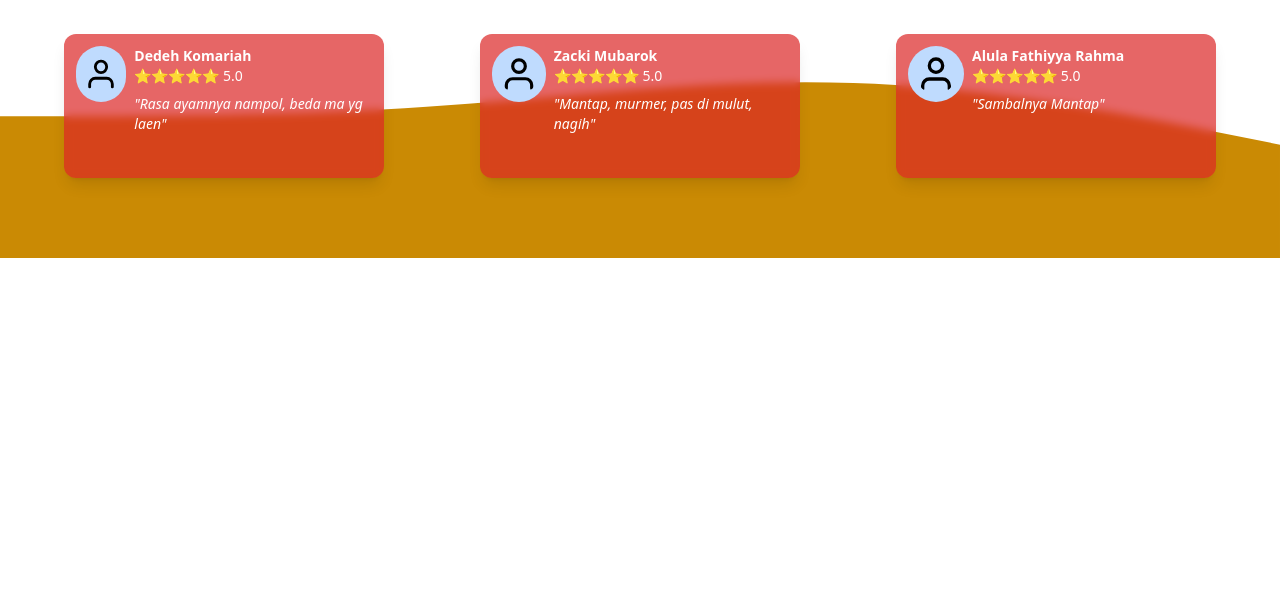
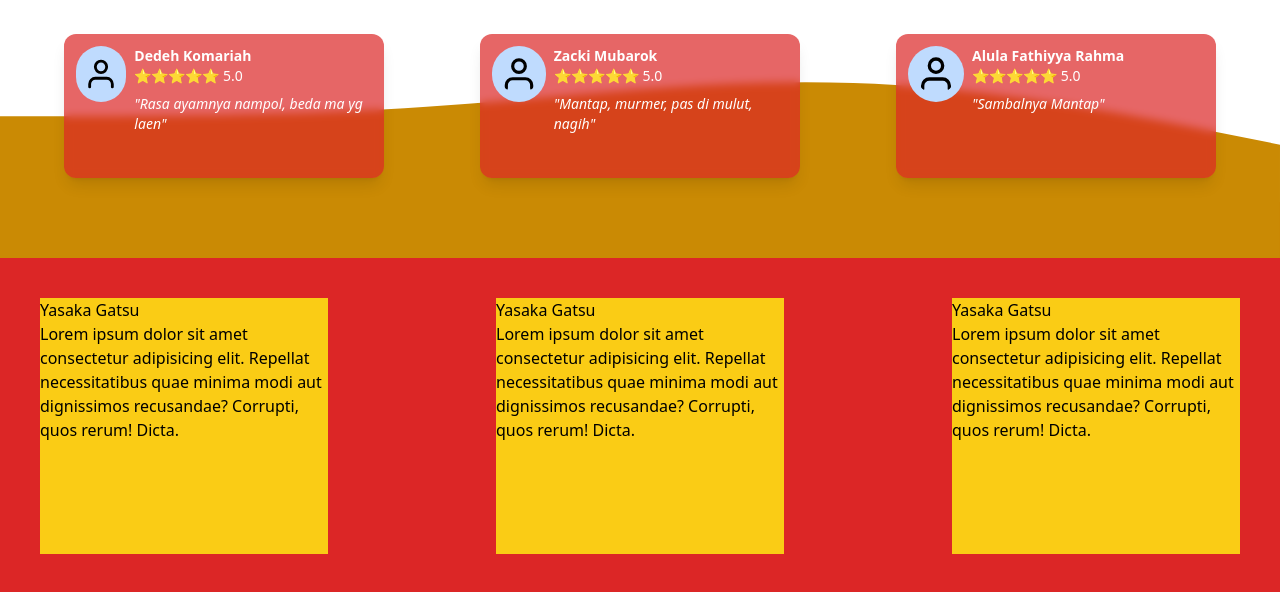
Before and after one commit to aawaludin/yasakagatsu, a website: page index.html in a window 1280 px wide. Shown: the part 410-1002 px from the top of the page. Before the commit the page ends 800 px from the top, so only its background shows below. Drawn offline with Linux system fonts and the light colour scheme.

Commit message:
membuat footer awal

```diff
--- a/index.html
+++ b/index.html
@@ -108,6 +108,26 @@
       </div>
     </section>
     <!-- review customer -->
+
+    <!-- footer -->
+    <section class="bg-red-600">
+      <div class="flex justify-between p-10">
+        <div class="w-72 h-64 bg-yellow-400 mt-14">
+          <h1>Yasaka Gatsu</h1>
+          <p>Lorem ipsum dolor sit amet consectetur adipisicing elit. Repellat necessitatibus quae minima modi aut dignissimos recusandae? Corrupti, quos rerum! Dicta.</p>
+        </div>
+        <div class="w-72 h-64 bg-yellow-400 mt-14">
+          <h1>Yasaka Gatsu</h1>
+          <p>Lorem ipsum dolor sit amet consectetur adipisicing elit. Repellat necessitatibus quae minima modi aut dignissimos recusandae? Corrupti, quos rerum! Dicta.</p>
+        </div>
+        <div class="w-72 h-64 bg-yellow-400 mt-14">
+          <h1>Yasaka Gatsu</h1>
+          <p>Lorem ipsum dolor sit amet consectetur adipisicing elit. Repellat necessitatibus quae minima modi aut dignissimos recusandae? Corrupti, quos rerum! Dicta.</p>
+        </div>
+      </div>
+    </section>
+    <!-- footer -->
+
     <script src="dist/js/script.js"></script>
   </body>
 </html>
```
Also changed, not shown: dist/output.css.
